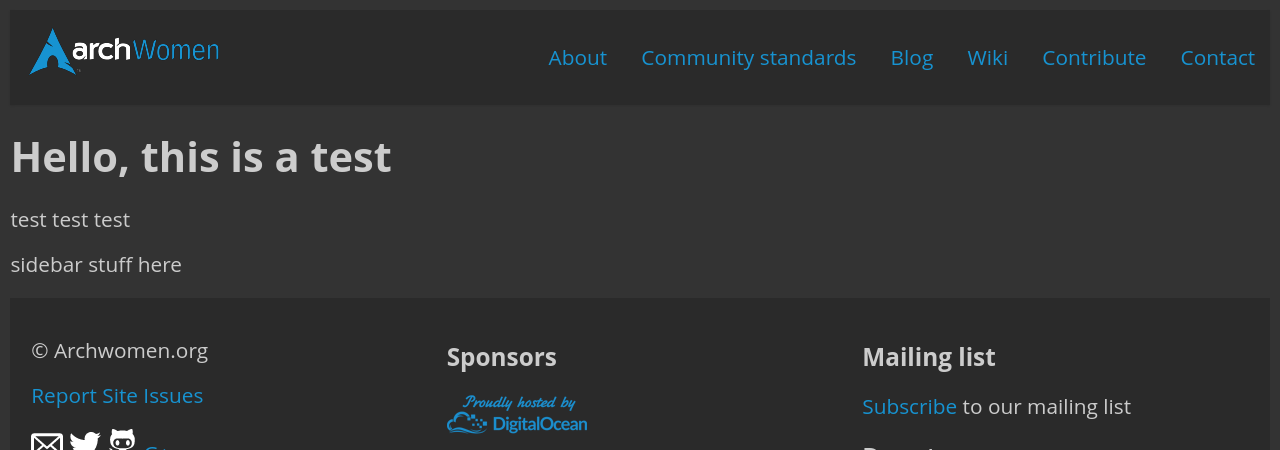
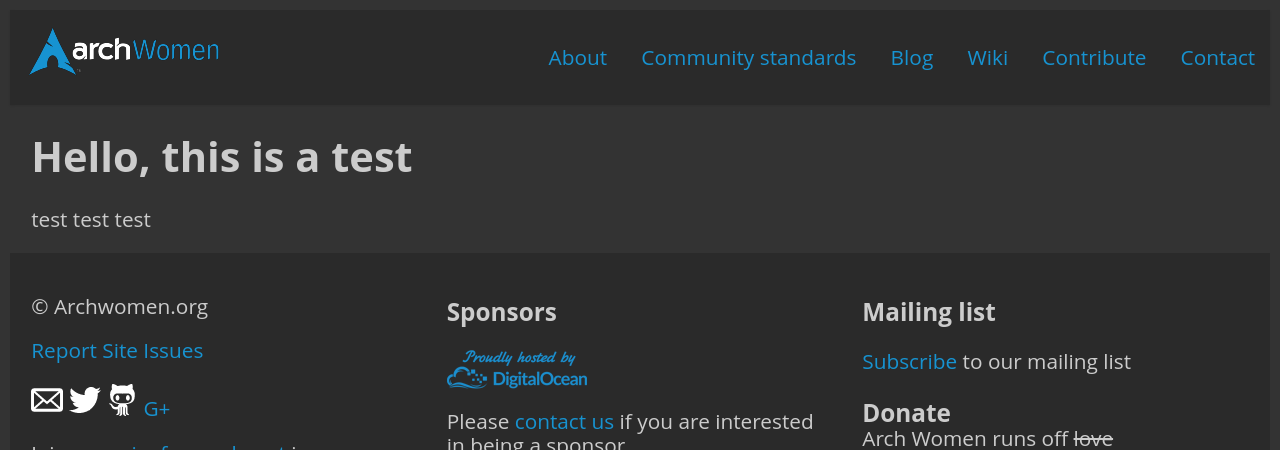
Before and after one commit to archwomen/flask-test, a Flask app: page / in a window 1280 px wide. Shown: the top 450 px of the page. Run offline with Flask 2, Linux system fonts and the light colour scheme; some libraries are stand-ins or nearby versions; grey boxes are pictures that could not be loaded.

Commit message:
tweaked style of articles and removed sidebar code

```diff
--- a/app/static/screen.css
+++ b/app/static/screen.css
@@ -14,6 +14,9 @@ a:link, a:visited {
 a:hover, a:active {
   text-decoration:none;
   color:#fff;
+}
+article {
+  padding: 0 1em 0 1em;
 }
 /* Grid */
 .clearfix:before, .clearfix:after {
--- a/app/templates/base.html
+++ b/app/templates/base.html
@@ -58,9 +58,6 @@
     </header>
     <div id="content" role="main">
       {% block content %}{% endblock %}
-      <aside id="sidebar" role="complementary">
-        <p>sidebar stuff here</p>
-      </aside>
     </div>
     <footer class="main clearfix" role="contentinfo">
       <section class="col-1-3">
```
Also changed, not shown: 1 other file.
